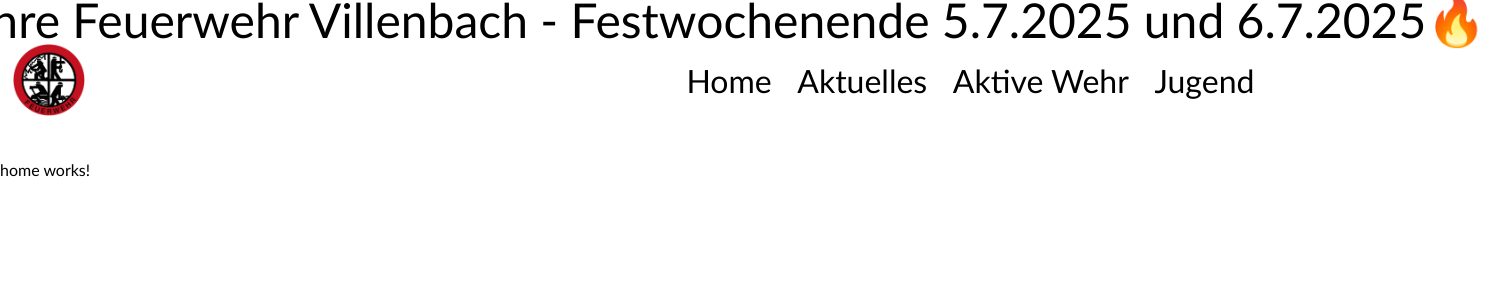
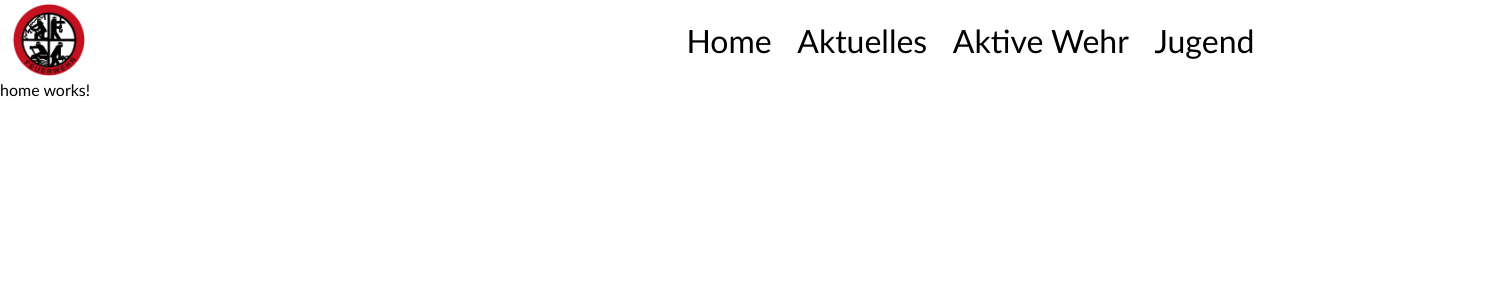
Before and after one commit to gorgoroth31/ffw-villenbach, an Angular app in the folder ff-villenbach/: page /home in a window 1280 px wide. Shown: the top 300 px of the page, 1486 px wide, since content can reach past the window. Built offline with nearby package versions, Linux system fonts and the light colour scheme.

Commit message:
remove banner

```diff
--- a/ff-villenbach/src/app/header/header.component.css
+++ b/ff-villenbach/src/app/header/header.component.css
@@ -9,7 +9,9 @@
   height: 5vh;
   font-size: 3em;
   text-wrap: nowrap;
+  position: absolute;
 }
+
 
 .header-container {
   display: flex;
@@ -19,25 +21,9 @@
   width: 100vw;
   position: absolute;
   left: 0;
-}
-
-.with-banner {
-  top: 5vh;
-}
-
-.without-banner {
   top: 0;
 }
 
-.placeholder-10vh {
-  width: 100vw;
-  height: 10vh;
-}
-
-.placeholder-15vh {
-  width: 100vw;
-  height: 15vh;
-}
 
 #logo {
   height: 90%;
@@ -57,6 +43,7 @@
   margin-right: 2vw;
   background-color: transparent;
   border: none;
+  z-index: 1;
 }
 
 .mobile {
@@ -83,6 +70,16 @@
   display: none;
 }
 
+.placeholder-with-banner {
+  width: 100vw;
+  height: 15vh;
+}
+
+.placeholder {
+  width: 100vw;
+  height: 10vh;
+}
+
 @media only screen and (max-width: 768px) {
   #header-container {
     background-color: lightblue;
@@ -98,13 +95,17 @@
 
   #menu-options-mobile {
     position: absolute;
-    top: var(--height);
+    top: 0;
     left: 0;
-    height: 90vh;
+    height: 100vh;
     width: 100vw;
     background-color: rgba(140, 140, 140, 0.4);
     display: flex;
     flex-direction: column;
     align-items: end;
   }
+
+  .first-menu-link {
+    margin-top: 10vh;
+  }
 }
--- a/ff-villenbach/src/app/header/header.component.html
+++ b/ff-villenbach/src/app/header/header.component.html
@@ -1,11 +1,4 @@
-@if (showBanner) {
-  <div class="banner">
-    <p>
-    {{bannerMessage}}
-    </p>
-  </div>
-}
-<div [ngClass]="{'header-container' : true, 'with-banner' : showBanner, 'without-banner' : !showBanner}">
+<div [ngClass]="{'header-container' : true, 'without-banner' : true}">
   <img id="logo" src="assets/img/stock/logo.png" alt="logo der feuerwehr villenbach">
   <nav id="menu-options-pc">
     @for(menu of menuOptions; track $index) {
@@ -24,9 +17,9 @@
     <!--hier noch n zweites div, das über die ganze bildschirmgröße geht und bei click aus menü rausgeht-->
     <nav id="menu-options-mobile">
       @for(menu of menuOptions; track $index) {
-        <a class="mobile-link" (click)="mobileLinkClick()" routerLink="{{menu | lowercase | removeWhiteSpace}}">{{menu}}</a>
+        <a class="mobile-link" [ngClass]="{'first-menu-link' : $index === 0}" (click)="mobileLinkClick()" routerLink="{{menu | lowercase | removeWhiteSpace}}">{{menu}}</a>
       }
     </nav>
   }
 </div>
-<div [ngClass]="{'placeholder-10vh' : !showBanner, 'placeholder-15vh' : showBanner}"></div>
+<div [ngClass]="{'placeholder' : true}"></div>
--- a/ff-villenbach/src/app/header/header.component.ts
+++ b/ff-villenbach/src/app/header/header.component.ts
@@ -20,13 +20,7 @@ export class HeaderComponent {
   menuOptions: string[] = ["Home", "Aktuelles", "Aktive Wehr", "Jugend"]
   mobileMenuOpen: boolean = false;
 
-  showBanner: boolean = true;
-
-  bannerMessage: string = "🔥150 Jahre Feuerwehr Villenbach - Festwochenende 5.7.2025 und 6.7.2025🔥"
-
   toggleMobileNavbar() {
-    let message = this.mobileMenuOpen ? "menu is now closed" : "menu is now open"
-    console.log(message)
     this.mobileMenuOpen = !this.mobileMenuOpen;
   }
 
```
